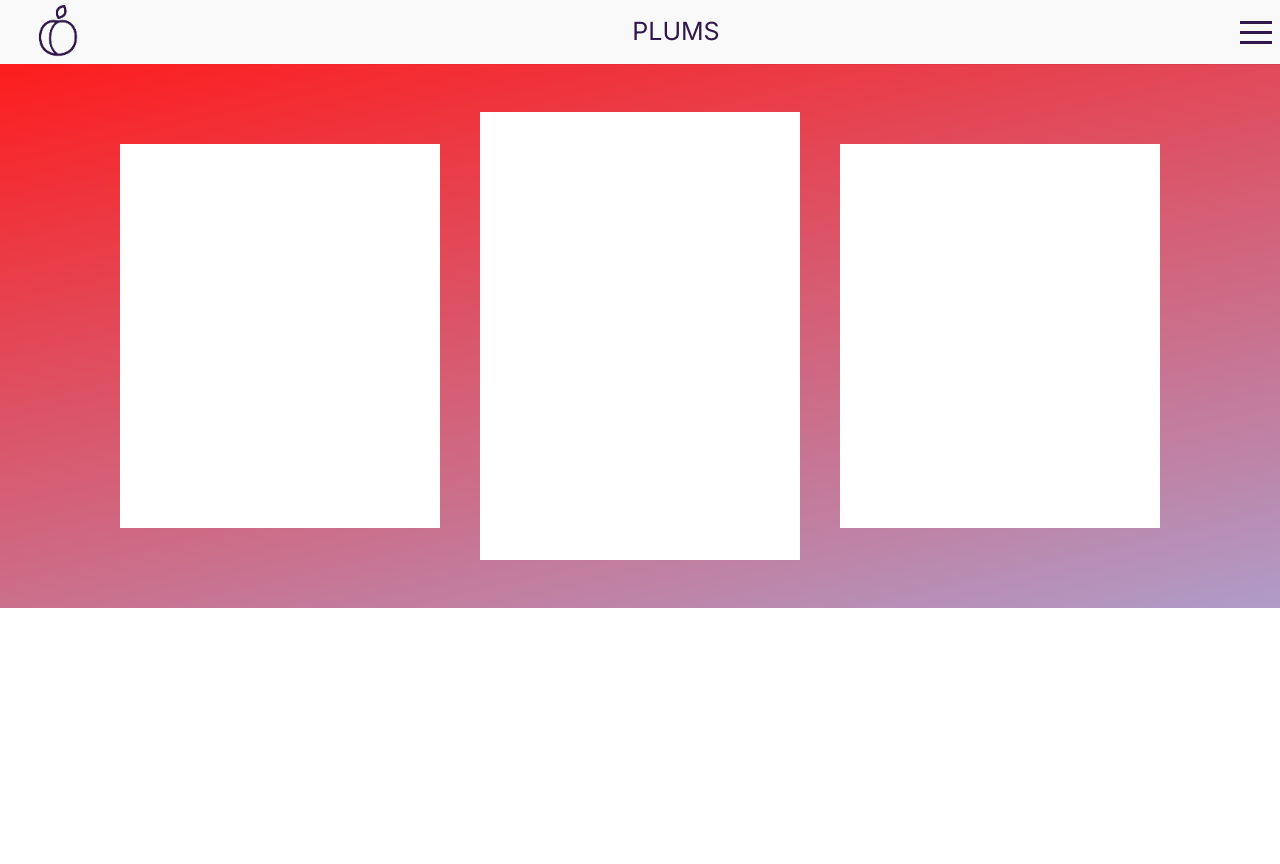
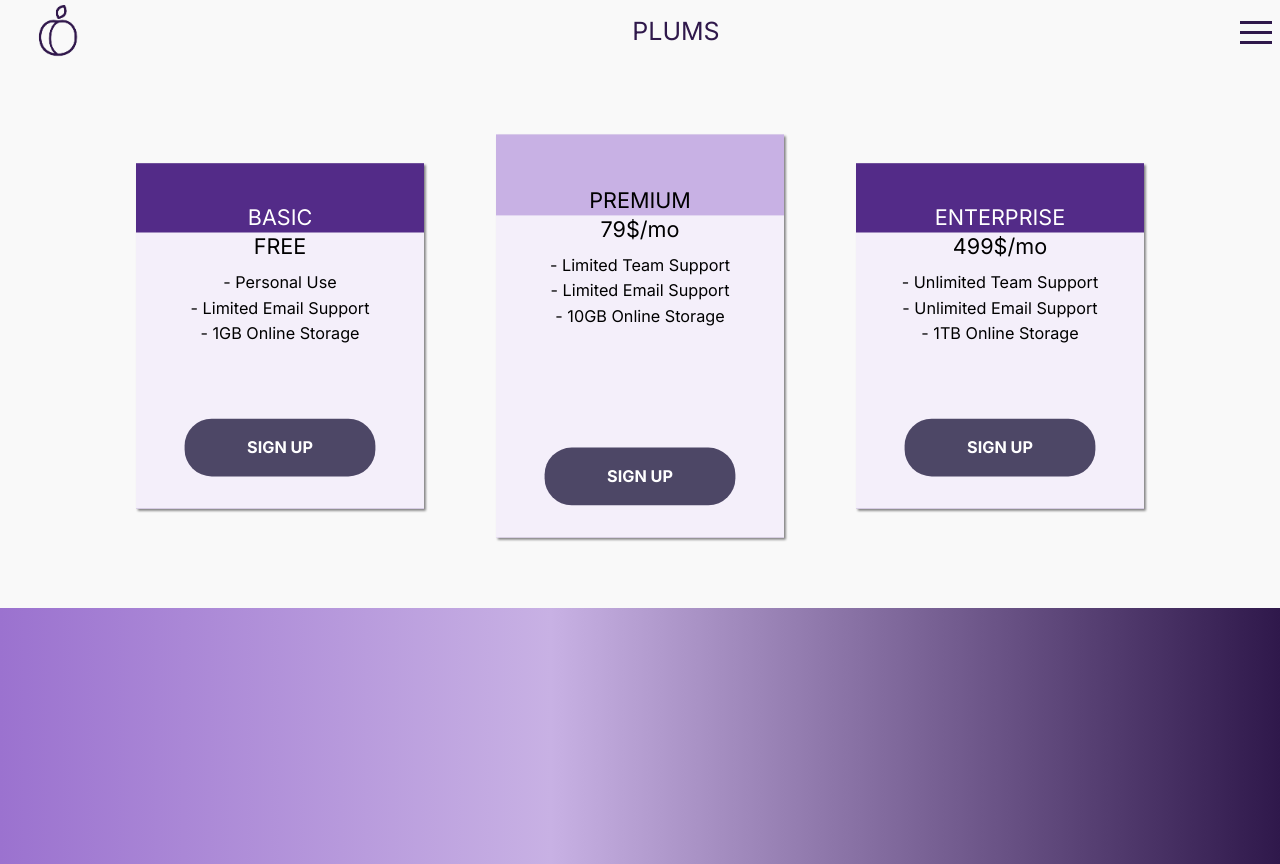
Before and after one commit to LilyHuang23/plums, a Next.js app: page / in a window 1280 px wide. Shown: the top 864 px of the page. Built offline with nearby package versions, Linux system fonts and the light colour scheme.

Commit message:
95% pricing component

```diff
--- a/src/app/globals.css
+++ b/src/app/globals.css
@@ -6,6 +6,12 @@
 * {
   margin: 0;
 }
+
+body {
+  background: rgb(47,24,75);
+  background: linear-gradient(270deg, rgba(47,24,75,1) 0%, rgba(200,177,228,1) 57%, rgba(155,114,207,1) 100%);
+}
+
 
 .header {
   display: flex;
@@ -45,19 +51,57 @@ padding-top: 10px;
   display: flex;
   justify-content: center;
   align-items: center;
-  background: rgb(131,58,180);
-  background: linear-gradient(167deg, rgba(131,58,180,1) 0%, rgba(253,29,29,1) 0%, rgba(83,43,136,0.4682466736694678) 100%);
-}
+  }
 
 .card {
+  scale: 0.9;
   min-width: 20rem;
   transition: 0.15s ease-in-out;
-  /* filter: drop-shadow(3px 3px 1px #2f184b60);  */
+  filter: drop-shadow(2px 2px 1px gray);
+  text-align: center;
+  display: flex;
+  flex-direction: column;
+  justify-content: flex-end;
 }
 
 .card:hover {
   scale: 1.01;
+  background-color: rgb(83,69,91);
+  background:#2f184b;
 }
+
+.card:hover h2 {
+  color: white;
+  font-size: 28px;
+}
+
+.internal_card {
+  display: flex;
+  gap: 10px;
+  flex-direction: column;
+  max-width: 100%;
+  height: 80%;
+  background-color: #F4EFFA;
+}
+
+.pricing-button {
+	font-weight: bold;
+	margin: auto 3em 2em 3em;
+	padding: 1em 2em;
+	color: #fff;
+	border-radius: 30px;
+  background: #4d4766;
+	/* -webkit-transition: background-color 0.3s; */
+	transition: 0.2s;
+}
+
+.pricing-button:hover {
+  background-color: #2f184b;
+}
+.pricing-button:focus {
+  background-color: #2f184b;
+}
+
 
 
 /* :root {
--- a/src/components/landingPage/pricing.tsx
+++ b/src/components/landingPage/pricing.tsx
@@ -1,15 +1,45 @@
 export default function Pricing() {
 
     return (
-        <div className="pricing w-full h-landing-box space-x-10 bg-russian-violet">
-            <div className="card bg-white w-72 h-96">
+        <div className="pricing w-full h-landing-box space-x-10 bg-menu-white">
 
+            <div className="card bg-tekhelet w-72 h-96">
+                <h2 className="text-2xl text-white">BASIC</h2>
+                <div className="internal_card text-lg">
+                    <h1 className="text-2xl">FREE</h1>
+                    <ul>
+                        <li>- Personal Use</li>
+                        <li>- Limited Email Support</li>
+                        <li>- 1GB Online Storage</li>
+                    </ul>
+                    <button className="pricing-button">SIGN UP</button>
+                </div>
             </div>
 
-            <div className="card bg-white w-80 h-100">
+            <div className="card bg-wisteria w-80 h-100">
+                <h2 className="text-2xl ">PREMIUM</h2>
+                <div className="internal_card text-lg">
+                    <h1 className="text-2xl">79$/mo</h1>
+                    <ul>
+                        <li>- Limited Team Support</li>
+                        <li>- Limited Email Support</li>
+                        <li>- 10GB Online Storage</li>
+                    </ul>
+                    <button className="pricing-button">SIGN UP</button>
+                </div>
             </div>
 
-            <div className="card bg-white w-72 h-96">
+            <div className="card bg-tekhelet w-72 h-96">
+                <h2 className="text-2xl text-white">ENTERPRISE</h2>
+                <div className="internal_card text-lg">
+                    <h1 className="text-2xl">499$/mo</h1>
+                    <ul>
+                        <li>- Unlimited Team Support</li>
+                        <li>- Unlimited Email Support</li>
+                        <li>- 1TB Online Storage</li>
+                    </ul>
+                    <button className="pricing-button">SIGN UP</button>
+                </div>
             </div>
         </div>
     )
--- a/tailwind.config.ts
+++ b/tailwind.config.ts
@@ -22,7 +22,8 @@ const config: Config = {
         'magnolia': '#F4EFFA',
         'russian-violet': '#2f184b',
         'amethyst': '#9B72CF',
-        'wisteria': '#C8B1E4'
+        'wisteria': '#C8B1E4',
+        'menu-white' : '#f9f9f9'
       },
     },
   },
```
